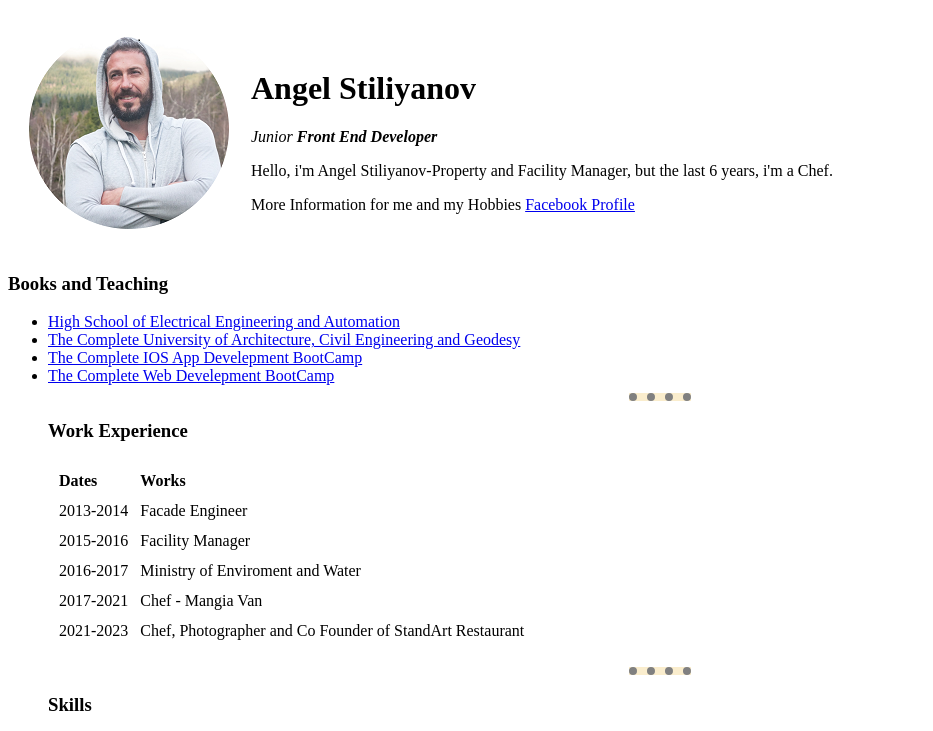
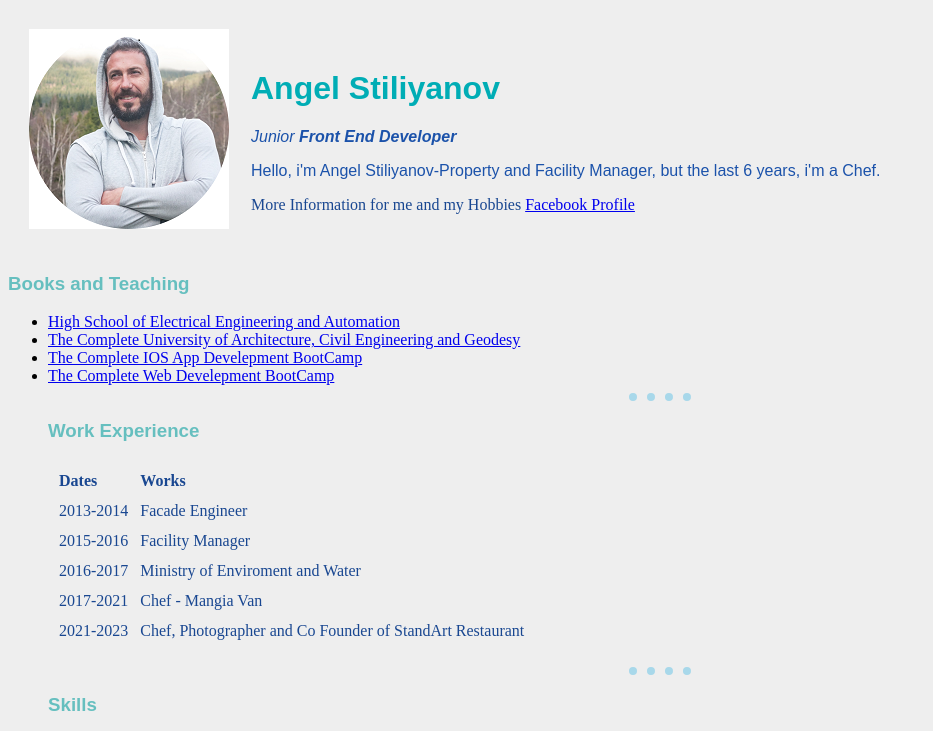
Before and after one commit to Jujuban4oo/Angel_CV, a plain HTML site: page index.html in a window 1280 px wide. Shown: the top 731 px of the page, without its empty margins (0-933 px from the left). Drawn offline with Linux system fonts and the light colour scheme.

Commit message:
Update styles.css

```diff
--- a/css/styles.css
+++ b/css/styles.css
@@ -1,15 +1,37 @@
+body {
+    background-color: #EEEEEE;
 
+}
 
-<style>
-body {
-    background-color: #FAEDCD;
+h1 {
+    font-family: sans-serif;
+    color: #00ADB5;
+}
+
+h2 {
+    font-family: sans-serif;
+    color: #66bfbf;
+}
+
+h3 {
+    font-family: sans-serif;
+    color: #66bfbf;
+}
+
+p {
+    font-family: sans-serif;
+    color: #1b52aa;
+}
+
+table {
+    color: #194791;
 }
 
 hr {
-    background-color: #FAEDCD;
+    background-color: #EEEEEE;
     border-style: none;
     border-top-style: dotted;
-    border-color: grey;
+    border-color: #A8D8EA;
     border-width: 8px;
     width: 5%;
 
@@ -19,4 +41,3 @@ hr {
 img {
     height: 15%;
 }
-</style>
```
